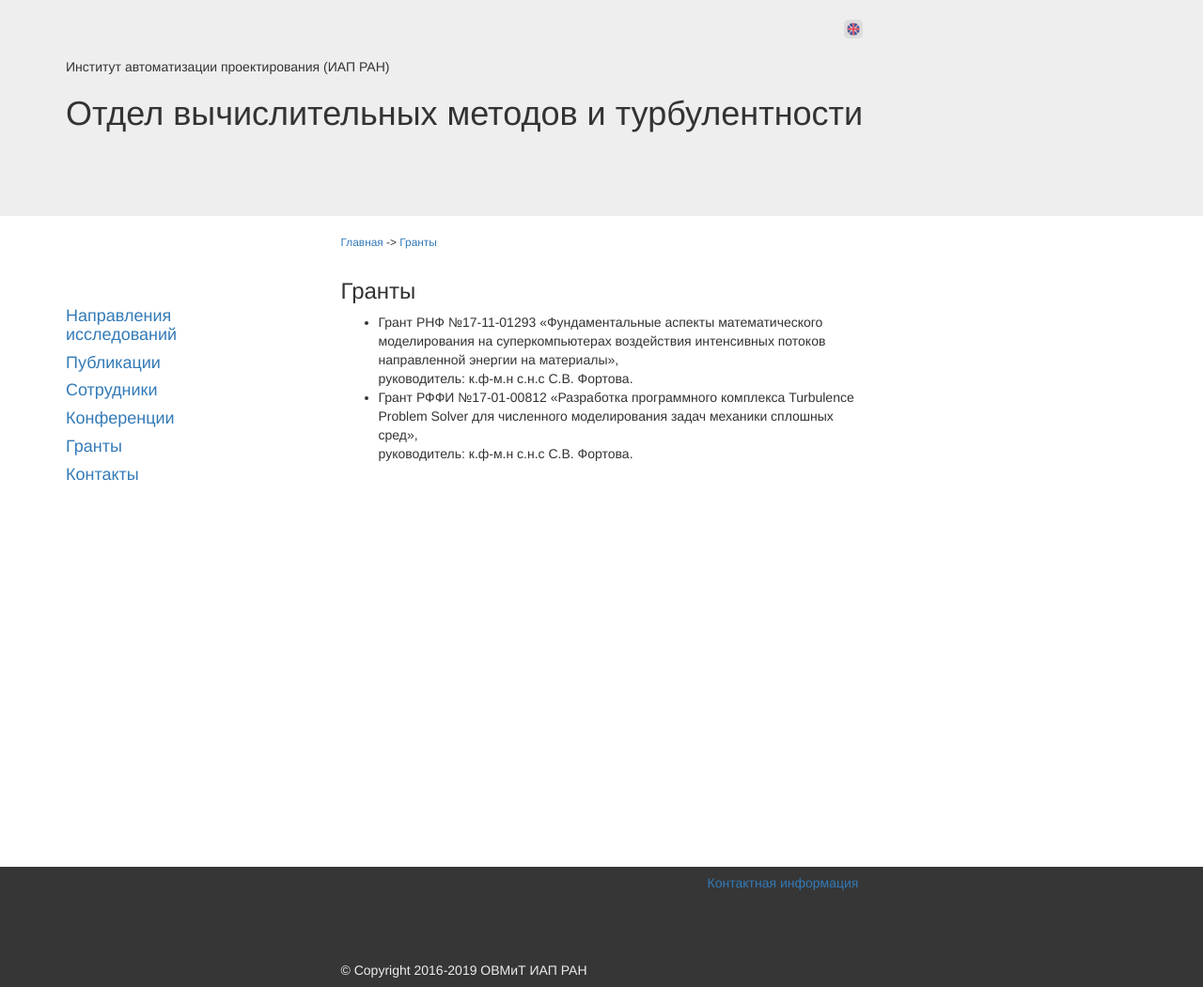
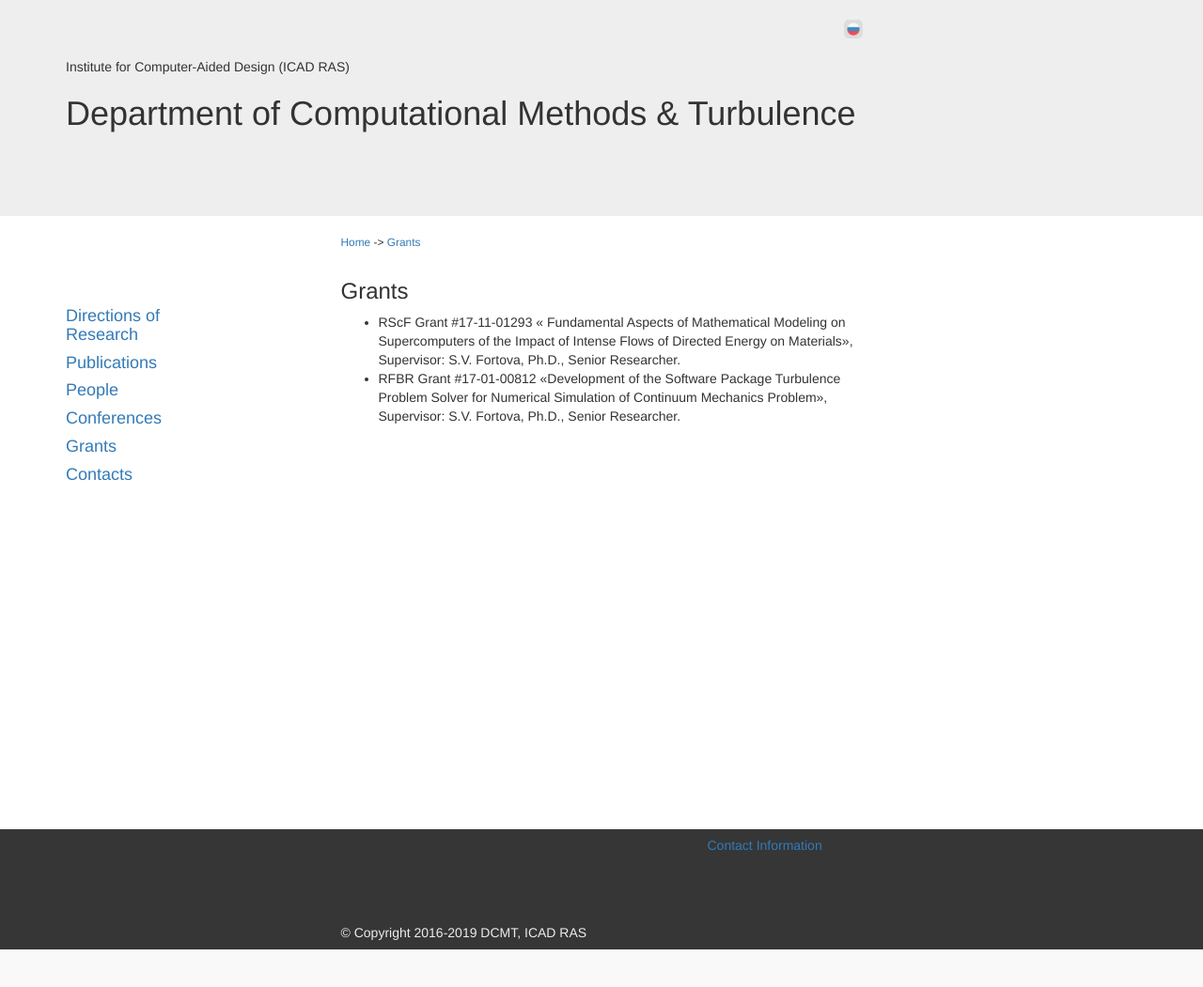
Before and after one commit to vadimvshepelev/icad-dcmt, a Django app: page /en/grants/ in a window 1280 px wide. Shown: the whole page at 94% size. After the commit the page ends 1011 px from the top, so only its background shows below. Run offline with Django 3.2, Linux system fonts and the light colour scheme; some libraries are stand-ins or nearby versions.

Commit message:
cosmetic

```diff
--- a/dcmtsite/www/templates/base.html
+++ b/dcmtsite/www/templates/base.html
@@ -6,7 +6,7 @@
     <meta charset="utf-8">
    	<link href="{% static 'css/bootstrap.min.css'%}" rel = 'stylesheet'/>
 	<link href="{% static 'css/main.css'%}" rel = 'stylesheet'/>
-	<link href="{% static 'favicon.ico'%}" rel="icon" type="image/png"/>
+	<link href="{% static 'ico/favicon.ico'%}" rel="icon" type="image/png"/>
   </head>
   <body>
 	<div class='header'>
@@ -15,7 +15,7 @@
 		  <div class = 'col-md-offset-3 col-md-6'>
 		    <div class='pull-right'>
               <br>
-              <a href="/en/" title="English version"><img src="{% static 'british-flag.ico' %}" width="20" height = "20" alt="En"></a>
+              <a href="/en/" title="English version"><img src="{% static 'ico/british-flag.ico' %}" width="20" height = "20" alt="En"></a>
             </div>
 		  </div>
 		  <div class = 'col-md-3'></div>
--- a/dcmtsite/www/templates/base_en.html
+++ b/dcmtsite/www/templates/base_en.html
@@ -7,7 +7,7 @@
     <!--<link href='css/bootstrap.min.css' rel = 'stylesheet'/>-->
 	<link href="{% static 'css/bootstrap.min.css'%}" rel = 'stylesheet'/>
 	<link href="{% static 'css/main.css'%}" rel = 'stylesheet'/>
-	<link href="{% static 'favicon.ico'%}" rel="icon" type="image/png"/>
+	<link href="{% static 'ico/favicon.ico'%}" rel="icon" type="image/png"/>
   </head>
   <body>
 	<div class='header'>
@@ -16,7 +16,7 @@
 		  <div class = 'col-md-offset-3 col-md-6'>
 		    <div class='pull-right'>
               <br>
-              <a href="/" title="Russian version"><img src="{% static 'russian-flag.ico' %}" width="20" height = "20" alt="Ru"></a>
+              <a href="/" title="Russian version"><img src="{% static 'ico/russian-flag.ico' %}" width="20" height = "20" alt="Ru"></a>
             </div>
 		  </div>
 		  <div class = 'col-md-3'></div>
--- a/dcmtsite/www/templates/grants_en.html
+++ b/dcmtsite/www/templates/grants_en.html
@@ -1,23 +1,21 @@
-{% extends 'base.html' %}
+{% extends 'base_en.html' %}
 
 {% block title %}
-Гранты - ОВМиТ ИАП РАН
+Grants - DCMT of ICAD RAS
 {% endblock %}
 
 {% block breadcrumbs %}
-<p><a href='/'>Главная</a> -> <a href='/grants'>Гранты</a></p>
+<p><a href='/en/'>Home</a> -> <a href='/en/grants'>Grants</a></p>
 {% endblock %}
 
 {% block content%}
-<h1>Гранты</h1>
-<p><ul>
-  <li>Грант РНФ №17-11-01293 &laquo;Фундаментальные аспекты математического моделирования
-      на суперкомпьютерах воздействия интенсивных потоков направленной энергии на материалы&raquo;, <br>
-      руководитель: к.ф-м.н с.н.с С.В. Фортова.</li>
-  <li>Грант РФФИ №17-01-00812 &laquo;Разработка программного комплекса Turbulence Problem Solver для численного
-	  моделирования задач механики сплошных сред&raquo;, <br>
-      руководитель: к.ф-м.н с.н.с С.В. Фортова.</li>
-</ul></p>
+<h1>Grants</h1>
+<ul>
+  <li>RScF Grant #17-11-01293 &laquo; Fundamental Aspects of Mathematical Modeling on Supercomputers of the Impact of Intense Flows of Directed Energy on Materials&raquo;, <br>
+      Supervisor: S.V. Fortova, Ph.D., Senior Researcher.</li>
+  <li>RFBR Grant #17-01-00812 &laquo;Development of the Software Package Turbulence Problem Solver for Numerical Simulation of Continuum Mechanics Problem&raquo;, <br>
+      Supervisor: S.V. Fortova, Ph.D., Senior Researcher.</li>
+</ul>
 <br><br><br><br><br><br><br><br><br><br><br><br><br><br><br><br><br><br><br><br><br>
 
 {% endblock %}
```
Also changed, not shown: dcmtsite/www/templates/contacts_en.html (+9 -9 lines), dcmtsite/www/static/ico/british-flag.ico (renamed from dcmtsite/www/static/british-flag.ico), dcmtsite/www/static/ico/download.ico (renamed from dcmtsite/www/static/download.ico), dcmtsite/www/static/ico/favicon1.ico (renamed from dcmtsite/www/static/favicon1.ico), dcmtsite/www/static/ico/rsci.ico (renamed from dcmtsite/www/static/rsci.ico), dcmtsite/www/static/ico/russian-flag.ico (renamed from dcmtsite/www/static/russian-flag.ico), dcmtsite/www/static/ico/scopus.ico (renamed from dcmtsite/www/static/scopus.ico), dcmtsite/www/static/ico/wos.ico (renamed from dcmtsite/www/static/wos.ico).
